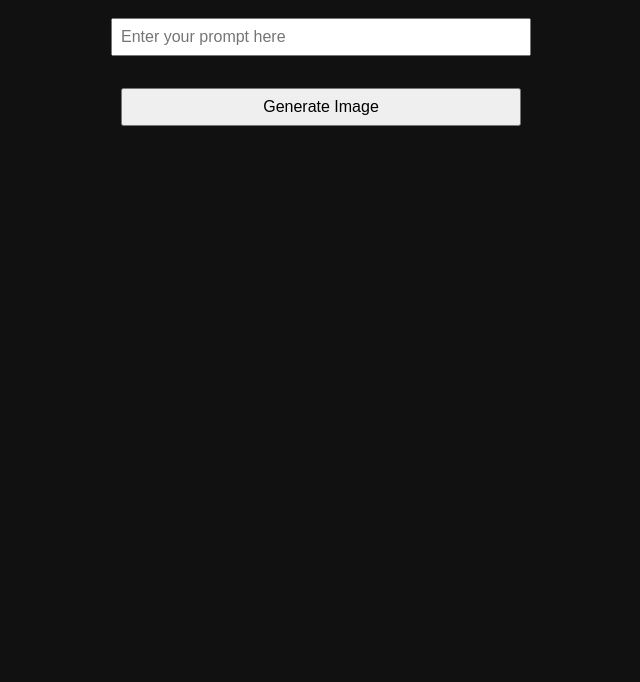
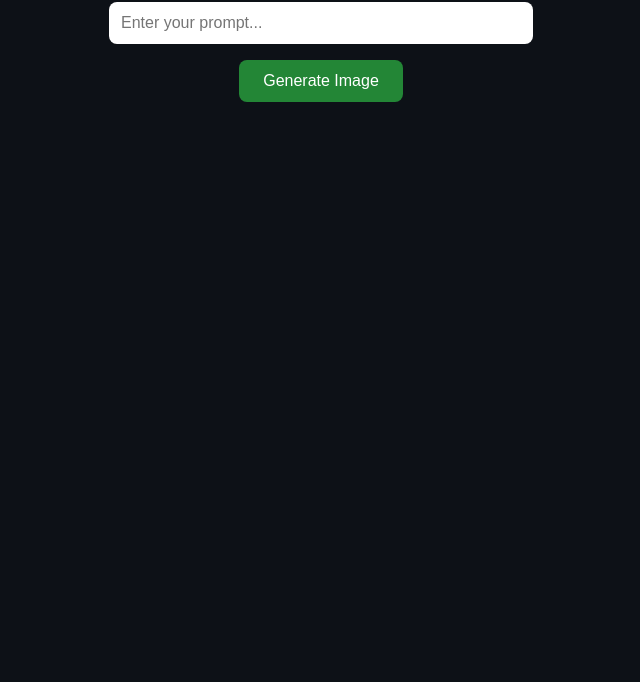
Before and after one commit to richierich128/ai-image-site, a plain HTML site: page index.html in a window 1280 px wide. Shown: the part 118-800 px from the top of the page, without its empty margins (319-959 px from the left). Drawn offline with Linux system fonts and the light colour scheme.

Commit message:
Update index.html

```diff
--- a/index.html
+++ b/index.html
@@ -1,40 +1,64 @@
 <!DOCTYPE html>
 <html lang="en">
 <head>
-  <meta charset="UTF-8" />
-  <meta name="viewport" content="width=device-width, initial-scale=1.0"/>
+  <meta charset="UTF-8">
+  <meta name="viewport" content="width=device-width, initial-scale=1">
   <title>AI Image Generator</title>
   <style>
     body {
-      font-family: Arial, sans-serif;
+      background-color: #0d1117;
+      color: #c9d1d9;
+      font-family: 'Segoe UI', sans-serif;
+      text-align: center;
       padding: 2rem;
-      background: #111;
-      color: #eee;
-      text-align: center;
     }
-    input, button {
-      padding: 0.5rem;
+
+    h1 {
+      font-size: 2rem;
+      margin-bottom: 1rem;
+    }
+
+    input {
+      padding: 0.75rem;
+      width: 80%;
+      max-width: 400px;
       font-size: 1rem;
-      margin: 1rem 0;
-      width: 90%;
-      max-width: 400px;
+      border: none;
+      border-radius: 8px;
+      margin-bottom: 1rem;
     }
-    .generated-img {
+
+    button {
+      background-color: #238636;
+      color: white;
+      border: none;
+      padding: 0.75rem 1.5rem;
+      font-size: 1rem;
+      border-radius: 8px;
+      cursor: pointer;
+    }
+
+    button:hover {
+      background-color: #2ea043;
+    }
+
+    #status {
+      margin-top: 1rem;
+      color: orange;
+    }
+
+    #image-container img {
       margin-top: 2rem;
       max-width: 100%;
       border-radius: 12px;
-      box-shadow: 0 0 15px #000;
-    }
-    #status {
-      margin-top: 1rem;
-      color: orange;
+      box-shadow: 0 0 10px black;
     }
   </style>
 </head>
 <body>
   <h1>AI Image Generator</h1>
-  <input id="prompt" type="text" placeholder="Enter your prompt here" />
-  <br />
+  <input type="text" id="prompt" placeholder="Enter your prompt..." />
+  <br>
   <button id="generate-btn">Generate Image</button>
   <div id="status"></div>
   <div id="image-container"></div>
```
